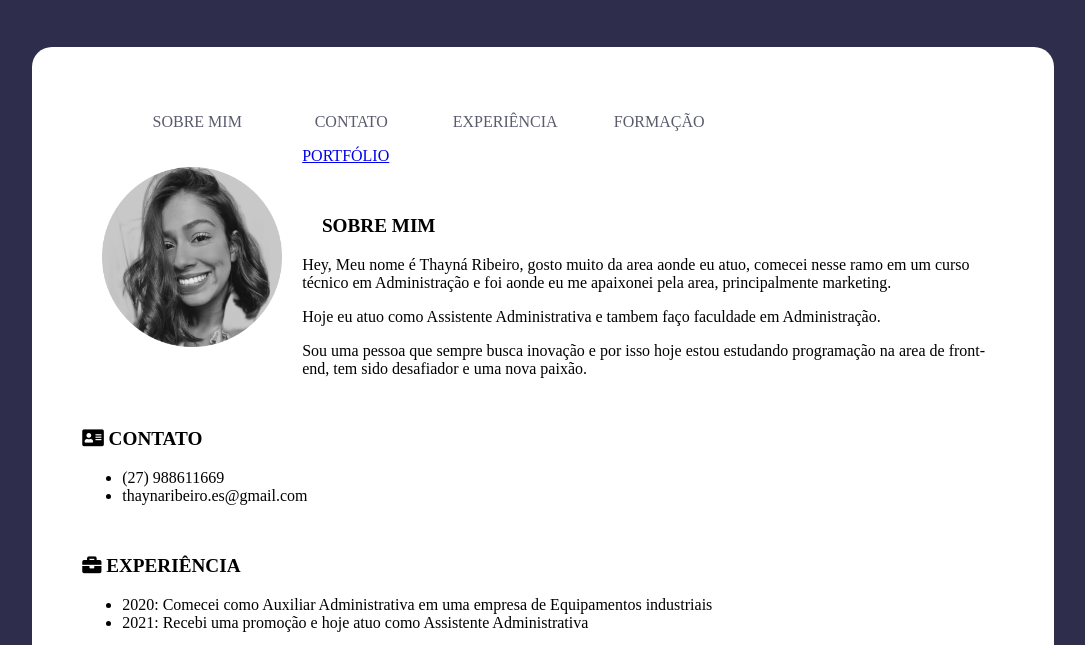
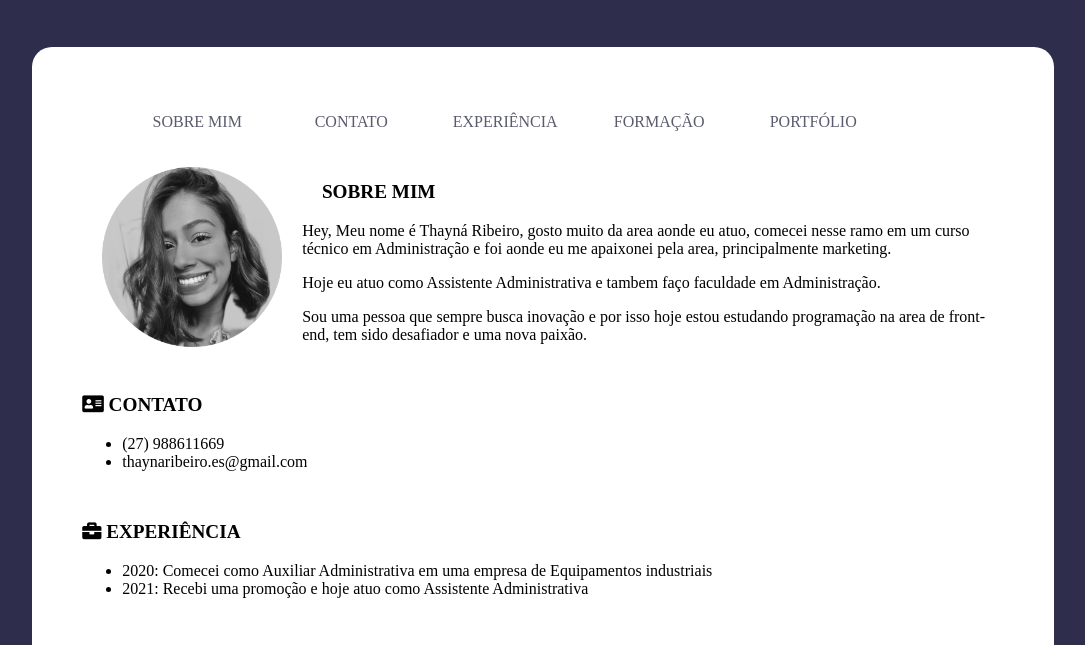
Before and after one commit to thayribe/criandominhapaginapessoal, a plain HTML site: page index.html in a window 1280 px wide. Shown: the part 140-785 px from the top of the page, without its empty margins (97-1182 px from the left). Drawn offline with Linux system fonts and the light colour scheme; some icons are missing.

Commit message:
nova atualização

```diff
--- a/index.html
+++ b/index.html
@@ -34,13 +34,14 @@
             <li><a href="#CONTATO">CONTATO</li></a>
             <li><a href="#EXPERIÊNCIA">EXPERIÊNCIA</li></a>
             <li><a href="#FORMAÇÃO">FORMAÇÃO</li></a>
+            <li><a href="#portifólio">PORTFÓLIO</a></li>
           </ul>
         </div>
         <div class="topo">
           <img src="perfil.png" alt="fotothay" />
         </div>
 
-        <a href="#portifólio">PORTFÓLIO</a>
+
 
         <h3 id="SOBREMIM"><i class="fal fa-user-circle"></i> SOBRE MIM</h3>
         <p>
```
Also changed, not shown: CSS/style.css (line endings or trailing spaces).
